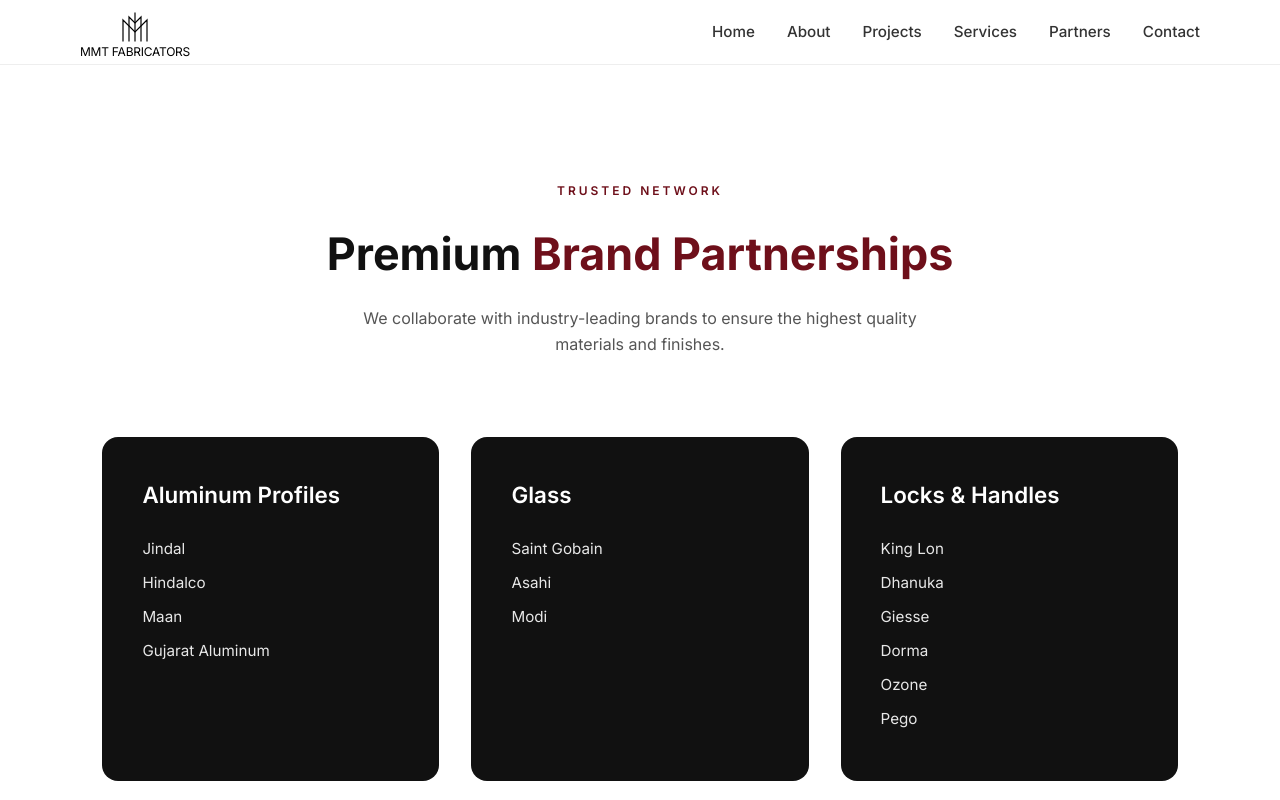
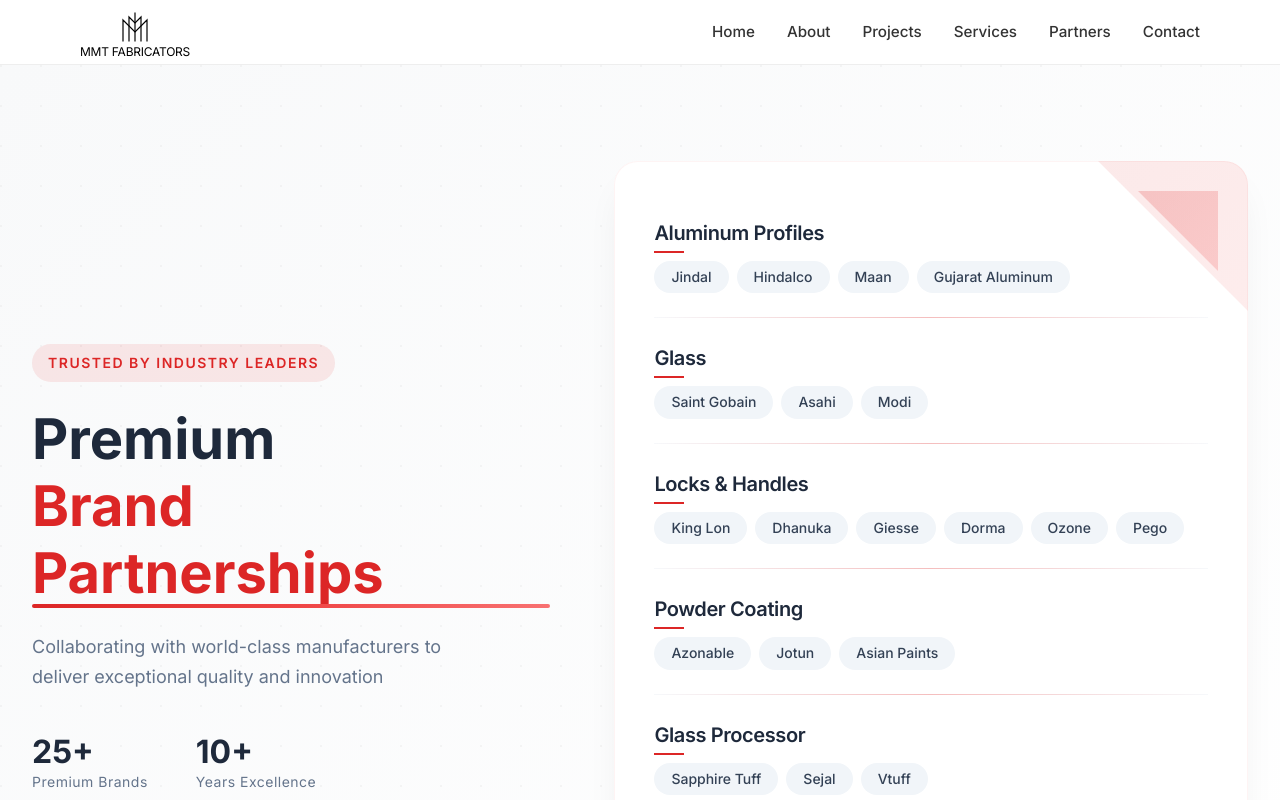
Before and after one commit to kutubkhan786/mmtfabricator-main, a React (Create React App) app: page /partners in a window 1280 px wide. Shown: the top 800 px of the page. Built offline with nearby package versions, Linux system fonts and the light colour scheme.

Commit message:
updated partners section

```diff
--- a/src/components/partners/BrandPartners.jsx
+++ b/src/components/partners/BrandPartners.jsx
@@ -2,60 +2,74 @@
 import "./Partners.css";
 
 const BrandPartners = () => {
-    const partnersData = [
+    const partnerCategories = [
         {
             category: "Aluminum Profiles",
-            brands: ["Jindal", "Hindalco", "Maan", "Gujarat Aluminum"],
+            brands: ["Jindal", "Hindalco", "Maan", "Gujarat Aluminum"]
         },
         {
             category: "Glass",
-            brands: ["Saint Gobain", "Asahi", "Modi"],
+            brands: ["Saint Gobain", "Asahi", "Modi"]
         },
         {
             category: "Locks & Handles",
-            brands: ["King Lon", "Dhanuka", "Giesse", "Dorma", "Ozone", "Pego"],
+            brands: ["King Lon", "Dhanuka", "Giesse", "Dorma", "Ozone", "Pego"]
         },
         {
             category: "Powder Coating",
-            brands: ["Azonable", "Jotun", "Asian Paints"],
+            brands: ["Azonable", "Jotun", "Asian Paints"]
         },
         {
             category: "Glass Processor",
-            brands: ["Sapphire Tuff", "Sejal", "Vtuff"],
+            brands: ["Sapphire Tuff", "Sejal", "Vtuff"]
         },
         {
             category: "Silicon & Fasteners",
-            brands: ["Dowsil", "Wacker", "Hilti", "Rawl Plug"],
-        },
+            brands: ["Dowsil", "Wacker", "Hilti", "Rawl Plug"]
+        }
     ];
 
     return (
-        <section className="partners">
-            <div className="partners-header">
-                <span className="partners-label">Trusted Network</span>
-                <h2 className="partners-title">
+        <section className="brand-partners">
+            <div className="partners-container">
+                {/* LEFT CONTENT */}
+                <div className="partners-left">
+                    <span className="section-tag">Trusted By Industry Leaders</span>
+                    <h2>
                         Premium <span>Brand Partnerships</span>
                     </h2>
-                <p className="partners-subtext">
-                    We collaborate with industry-leading brands to ensure the highest
-                    quality materials and finishes.
+                    <p className="partners-description">
+                        Collaborating with world-class manufacturers to deliver exceptional quality and innovation
                     </p>
+                    <div className="stats-container">
+                        <div className="stat-item">
+                            <span className="stat-number">25+</span>
+                            <span className="stat-label">Premium Brands</span>
+                        </div>
+                        <div className="stat-item">
+                            <span className="stat-number">10+</span>
+                            <span className="stat-label">Years Excellence</span>
+                        </div>
+                    </div>
                 </div>
 
-            <div className="partners-grid">
-                {partnersData.map((item, index) => (
-                    <div key={index} className="partner-card">
+                {/* RIGHT SECTION */}
+                <div className="partners-right">
+                    {partnerCategories.map((item, index) => (
+                        <React.Fragment key={index}>
+                            <div className="partner-block">
                                 <h3>{item.category}</h3>
-                        <ul>
-                            {item.brands.map((brand, i) => (
-                                <li key={i}>{brand}</li>
-                            ))}
-                        </ul>
-                    </div>
+                                <div className="brand-tags">
+                                    {item.brands.map((brand, idx) => (
+                                        <span key={idx} className="brand-tag">{brand}</span>
                                     ))}
                                 </div>
-
-
+                            </div>
+                            {index < partnerCategories.length - 1 && <div className="divider"></div>}
+                        </React.Fragment>
+                    ))}
+                </div>
+            </div>
         </section>
     );
 };
--- a/src/components/partners/Partners.css
+++ b/src/components/partners/Partners.css
@@ -1,115 +1,266 @@
-:root {
-  --maroon: #6e0f1a;
-  --black: #111111;
-  --light-gray: #f8f8f8;
-  --border: #e5e5e5;
-}
-
-.partners {
-  padding: 7rem 8%;
-  background: #ffffff;
-}
-
-/* Header */
-.partners-header {
-  text-align: center;
-  margin-bottom: 5rem;
-}
-
-.partners-label {
-  font-size: 0.75rem;
-  letter-spacing: 0.25em;
-  text-transform: uppercase;
-  color: var(--maroon);
-  font-weight: 600;
-}
-
-.partners-title {
-  font-size: 2.8rem;
-  font-weight: 700;
-  margin: 1rem 0;
-  color: var(--black);
-}
-
-.partners-title span {
-  color: var(--maroon);
-}
-
-.partners-subtext {
-  color: #555;
-  max-width: 600px;
-  margin: 0 auto;
-  font-size: 1rem;
-}
-
-/* Grid */
-.partners-grid {
-  display: grid;
-  grid-template-columns: repeat(auto-fit, minmax(280px, 1fr));
-  gap: 2rem;
-}
-
-/* Cards */
-.partner-card {
-  background: var(--black);
-  padding: 2.5rem;
-  border-radius: 16px;
-  color: white;
-  transition: all 0.4s ease;
+.brand-partners {
+  padding: 6rem 2rem;
+  background: linear-gradient(135deg, #f8f9fa 0%, #ffffff 100%);
   position: relative;
   overflow: hidden;
 }
 
-.partner-card h3 {
-  font-size: 1.4rem;
-  margin-bottom: 1.5rem;
-  font-weight: 600;
+/* Background pattern */
+.brand-partners::before {
+  content: '';
+  position: absolute;
+  top: 0;
+  left: 0;
+  right: 0;
+  bottom: 0;
+  background-image: radial-gradient(circle at 1px 1px, #e0e0e0 1px, transparent 0);
+  background-size: 40px 40px;
+  opacity: 0.3;
+  pointer-events: none;
 }
 
-.partner-card ul {
-  list-style: none;
-  padding: 0;
+.partners-container {
+  max-width: 1280px;
+  margin: 0 auto;
+  display: grid;
+  grid-template-columns: 0.9fr 1.1fr;
+  gap: 4rem;
+  position: relative;
+  z-index: 1;
 }
 
-.partner-card li {
-  margin-bottom: 0.6rem;
-  font-size: 0.95rem;
-  opacity: 0.9;
-  transition: 0.3s;
+/* LEFT CONTENT STYLES */
+.partners-left {
+  display: flex;
+  flex-direction: column;
+  justify-content: center;
 }
 
-/* Hover Effects */
-.partner-card:hover {
-  transform: translateY(-8px);
-  background: var(--maroon);
-  box-shadow: 0 20px 40px rgba(0, 0, 0, 0.15);
+.section-tag {
+  display: inline-block;
+  font-size: 0.875rem;
+  font-weight: 600;
+  letter-spacing: 1.5px;
+  text-transform: uppercase;
+  color: #dc2626;
+  background: rgba(220, 38, 38, 0.1);
+  padding: 0.5rem 1rem;
+  border-radius: 100px;
+  margin-bottom: 1.5rem;
+  width: fit-content;
 }
 
-.partner-card:hover li {
-  opacity: 1;
+.partners-left h2 {
+  font-size: 3.5rem;
+  font-weight: 700;
+  line-height: 1.2;
+  color: #1e293b;
+  margin-bottom: 1.5rem;
+}
+
+.partners-left h2 span {
+  color: #dc2626;
+  display: block;
+  position: relative;
+  display: inline-block;
+}
+
+.partners-left h2 span::after {
+  content: '';
+  position: absolute;
+  bottom: 0;
+  left: 0;
+  width: 100%;
+  height: 4px;
+  background: linear-gradient(90deg, #dc2626, #ef4444, #f87171);
+  border-radius: 2px;
+}
+
+.partners-description {
+  font-size: 1.125rem;
+  line-height: 1.7;
+  color: #64748b;
+  margin-bottom: 2.5rem;
+  max-width: 90%;
+}
+
+.stats-container {
+  display: flex;
+  gap: 3rem;
+}
+
+.stat-item {
+  display: flex;
+  flex-direction: column;
+}
+
+.stat-number {
+  font-size: 2rem;
+  font-weight: 700;
+  color: #1e293b;
+  line-height: 1.2;
+}
+
+.stat-label {
+  font-size: 0.875rem;
+  color: #64748b;
   letter-spacing: 0.5px;
 }
 
-/* Footer */
-.partners-footer {
-  text-align: center;
-  margin-top: 5rem;
-  padding-top: 2rem;
-  border-top: 1px solid var(--border);
+/* RIGHT SECTION STYLES */
+.partners-right {
+  background: #ffffff;
+  border-radius: 24px;
+  padding: 2.5rem;
+  box-shadow:
+    0 20px 40px -15px rgba(0, 0, 0, 0.1),
+    0 0 0 1px rgba(220, 38, 38, 0.05) inset;
+  position: relative;
+  backdrop-filter: blur(10px);
 }
 
-.partners-footer h3 {
-  color: var(--maroon);
-  font-size: 1.3rem;
-  margin-bottom: 0.5rem;
+/* Slanted red accent */
+.partners-right::before {
+  content: '';
+  position: absolute;
+  top: 0;
+  right: 0;
+  width: 150px;
+  height: 150px;
+  background: linear-gradient(135deg, #dc2626 0%, #ef4444 100%);
+  clip-path: polygon(100% 0, 0 0, 100% 100%);
+  border-radius: 0 24px 0 0;
+  opacity: 0.1;
 }
 
-.partners-footer a {
-  color: var(--black);
-  text-decoration: none;
-  font-weight: 500;
+.partners-right::after {
+  content: '';
+  position: absolute;
+  top: 30px;
+  right: 30px;
+  width: 80px;
+  height: 80px;
+  background: linear-gradient(135deg, #dc2626 0%, #ef4444 100%);
+  clip-path: polygon(100% 0, 0 0, 100% 100%);
+  opacity: 0.2;
 }
 
-.partners-footer a:hover {
-  color: var(--maroon);
+.partner-block {
+  padding: 1rem 0;
+  transition: transform 0.2s ease;
 }
+
+.partner-block:hover {
+  transform: translateX(8px);
+}
+
+.partner-block h3 {
+  font-size: 1.25rem;
+  font-weight: 600;
+  color: #1e293b;
+  margin-bottom: 0.75rem;
+  letter-spacing: -0.02em;
+  position: relative;
+  display: inline-block;
+}
+
+.partner-block h3::after {
+  content: '';
+  position: absolute;
+  bottom: -4px;
+  left: 0;
+  width: 30px;
+  height: 2px;
+  background: #dc2626;
+  transition: width 0.3s ease;
+}
+
+.partner-block:hover h3::after {
+  width: 50px;
+}
+
+.brand-tags {
+  display: flex;
+  flex-wrap: wrap;
+  gap: 0.5rem;
+}
+
+.brand-tag {
+  background: #f1f5f9;
+  color: #334155;
+  padding: 0.25rem 1rem;
+  border-radius: 100px;
+  font-size: 0.875rem;
+  font-weight: 500;
+  transition: all 0.2s ease;
+  border: 1px solid transparent;
+}
+
+.brand-tag:hover {
+  background: #ffffff;
+  border-color: #dc2626;
+  color: #dc2626;
+  transform: translateY(-1px);
+  box-shadow: 0 4px 8px rgba(220, 38, 38, 0.1);
+}
+
+.divider {
+  height: 1px;
+  background: linear-gradient(90deg, #e2e8f0, #dc2626, #e2e8f0);
+  margin: 0.5rem 0;
+  opacity: 0.3;
+}
+
+/* Responsive Design */
+@media (max-width: 1024px) {
+  .partners-container {
+    grid-template-columns: 1fr;
+    gap: 3rem;
+  }
+
+  .partners-left h2 {
+    font-size: 2.8rem;
+  }
+
+  .partners-description {
+    max-width: 100%;
+  }
+}
+
+@media (max-width: 768px) {
+  .brand-partners {
+    padding: 4rem 1.5rem;
+  }
+
+  .partners-left h2 {
+    font-size: 2.2rem;
+  }
+
+  .stats-container {
+    gap: 2rem;
+  }
+
+  .partners-right {
+    padding: 2rem;
+  }
+
+  .partner-block {
+    padding: 0.75rem 0;
+  }
+}
+
+@media (max-width: 480px) {
+  .partners-left h2 {
+    font-size: 1.8rem;
+  }
+
+  .stats-container {
+    flex-direction: column;
+    gap: 1rem;
+  }
+
+  .brand-tag {
+    padding: 0.2rem 0.8rem;
+    font-size: 0.8rem;
+  }
+}
```
Lines whose indentation alone changed are shown as unchanged.
